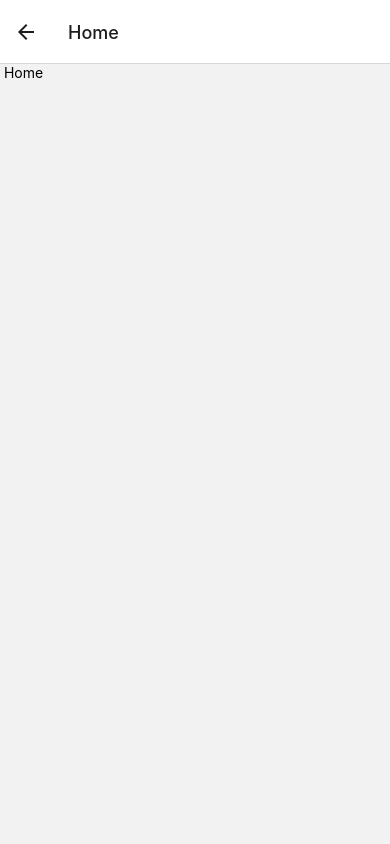
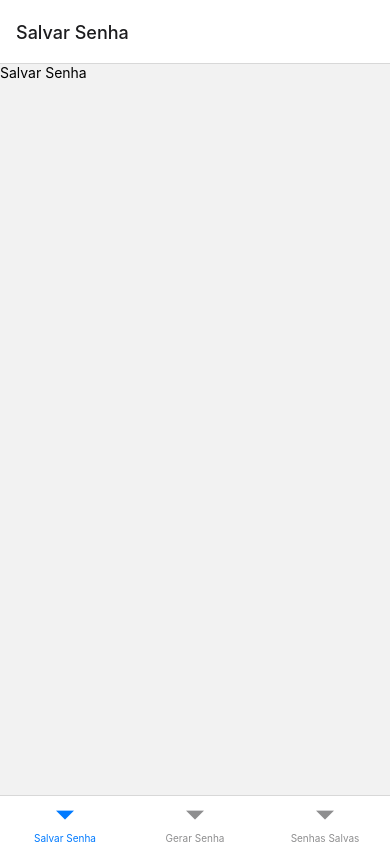
Before and after one commit to ZFabioC/rn-gerenciador-de-senha, a React Native app: screen /Home in a window 390 px wide. Built offline with nearby package versions, Linux system fonts and the light colour scheme.

Commit message:
FEAT: Rotas e Subrotas criadas/ajustadas

```diff
--- a/package.json
+++ b/package.json
@@ -9,6 +9,7 @@
     "web": "expo start --web"
   },
   "dependencies": {
+    "@react-navigation/bottom-tabs": "^6.5.11",
     "@react-navigation/native-stack": "^6.9.17",
     "expo": "~50.0.4",
     "expo-status-bar": "~1.11.1",
--- a/src/routes/routes.js
+++ b/src/routes/routes.js
@@ -20,6 +20,9 @@ export default function Routes() {
         <Stack.Screen
             name='Home'
             component={Home}
+            options={{
+                headerShown: false
+            }}
         />
    </Stack.Navigator>
   );
--- /dev/null
+++ b/src/routes/routesBottomNavigation.js
@@ -0,0 +1,27 @@
+import { createBottomTabNavigator } from '@react-navigation/bottom-tabs';
+
+import GeneratePass from '../screens/Home/screens/GeneratePass';
+import SavePass from '../screens/Home/screens/SavePass';
+import SavedPass from '../screens/Home/screens/SavedPass';
+
+export default function RoutesBottomNavigation() {
+
+    const Tab = createBottomTabNavigator()
+
+ return (
+    <Tab.Navigator>
+        <Tab.Screen
+            name='Salvar Senha'
+            component={SavePass}
+        />
+        <Tab.Screen
+            name='Gerar Senha'
+            component={GeneratePass}
+        />
+        <Tab.Screen
+            name='Senhas Salvas'
+            component={SavedPass}
+        />
+    </Tab.Navigator>
+    );
+}
--- a/src/screens/Home/index.js
+++ b/src/screens/Home/index.js
@@ -1,9 +1,9 @@
 import { View, Text } from 'react-native';
+
+import RoutesBottomNavigation from '../../routes/routesBottomNavigation'
 
 export default function Home() {
  return (
-   <View>
-        <Text> Home</Text>
-    </View>
+    <RoutesBottomNavigation/>
   );
 }
--- /dev/null
+++ b/src/screens/Home/screens/GeneratePass/index.js
@@ -0,0 +1,9 @@
+import { View,Text } from 'react-native';
+
+export default function GeneratePass() {
+ return (
+   <View>
+        <Text>Gerar senha</Text>
+   </View>
+  );
+}
--- /dev/null
+++ b/src/screens/Home/screens/SavePass/index.js
@@ -0,0 +1,9 @@
+import { View,Text } from 'react-native';
+
+export default function SavePass() {
+ return (
+   <View>
+        <Text>Salvar Senha</Text>
+   </View>
+  );
+}
--- /dev/null
+++ b/src/screens/Home/screens/SavedPass/index.js
@@ -0,0 +1,9 @@
+import { View,Text } from 'react-native';
+
+export default function SavedPass() {
+ return (
+   <View>
+        <Text>Senhas salvas</Text>
+   </View>
+  );
+}
```
Also changed, not shown: 1 other file (tests, documents, lock files or other folders).
